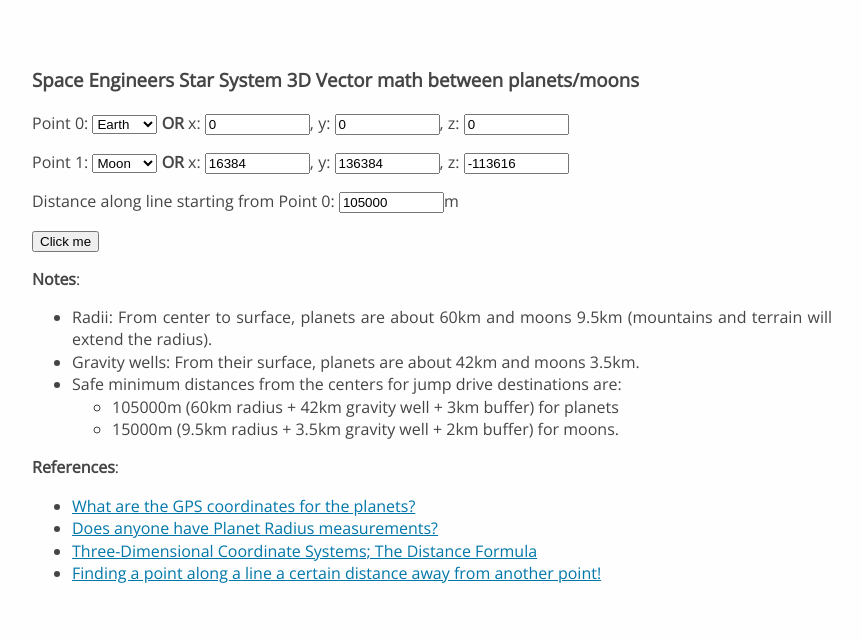
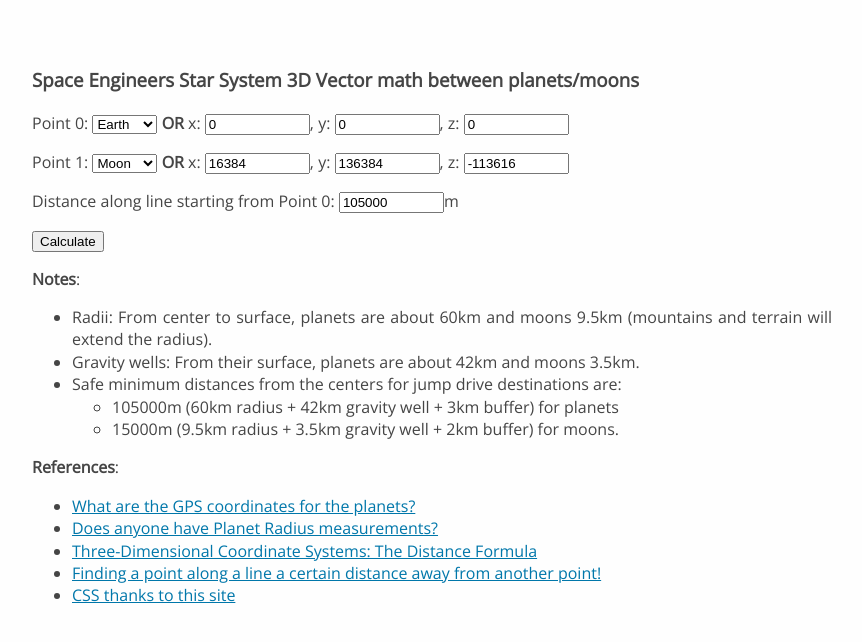
Before and after one commit to skehlet/space-engineers-gps-vector-math, a plain HTML site: page index.html in a window 1280 px wide. Shown: the whole page, without its empty margins (208-1070 px from the left). Drawn offline with nearby package versions, Linux system fonts and the light colour scheme.

Commit message:
Update index.html

```diff
--- a/index.html
+++ b/index.html
@@ -5,7 +5,6 @@
 	<title>Space Engineers Star System 3D Vector math between planets/moons</title>
 	<link rel="stylesheet" type="text/css" href="https://fonts.googleapis.com/css?family=Open+Sans">
     <style type="text/css">
-/* CSS borrowed from https://thebestmotherfucking.website/ */
 html {
     background-color: #fefefe
 }
@@ -206,7 +205,7 @@ div#work {
 	Distance along line starting from Point 0: <input id="dt" size="10" value="105000">m
 	</p>
 	<p>
-	<input type="button" id="clicker" value="Click me">
+	<input type="button" id="clicker" value="Calculate">
 	</p>
 	</form>
 
@@ -232,9 +231,11 @@ div#work {
 		<li><a href="https://www.reddit.com/r/spaceengineers/comments/7l5pbm/does_anyone_have_planet_radius_measurements/"
 			>Does anyone have Planet Radius measurements?</a>
 		<li><a href="https://www.math.usm.edu/lambers/mat169/fall09/lecture17.pdf"
-			>Three-Dimensional Coordinate Systems; The Distance Formula</a>
+			>Three-Dimensional Coordinate Systems: The Distance Formula</a>
 		<li><a href="https://math.stackexchange.com/a/1630886/102799"
 			>Finding a point along a line a certain distance away from another point!</a>
+		<li><a href="https://thebestmotherfucking.website/"
+			>CSS thanks to this site</a>
 		</ul>
 	</p>
 </body>
```
